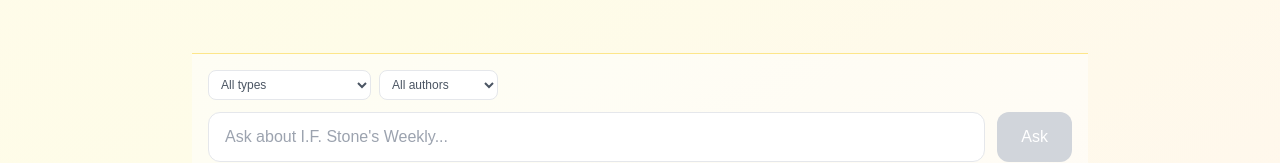
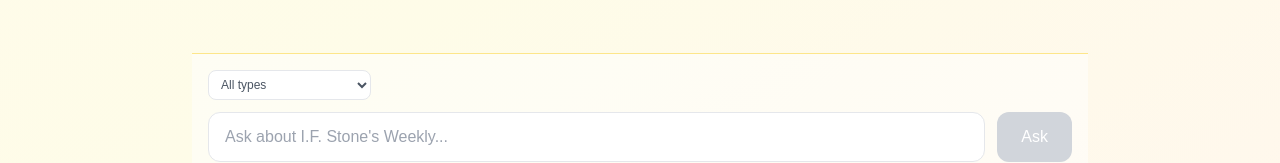
Before and after one commit to murguia/ifstone-search, a Next.js app: page / in a window 1280 px wide. Shown: the part 511-674 px from the top of the page. Built offline with nearby package versions, Linux system fonts and the light colour scheme.

Commit message:
Remove author filter — unreliable with current data
quotation-transcription chunks generally have null authors.
Keep just the type filter for now.

Co-Authored-By: Claude Opus 4.6 (1M context) <noreply@anthropic.com>

```diff
--- a/components/ChatInterface.tsx
+++ b/components/ChatInterface.tsx
@@ -23,7 +23,6 @@ export function ChatInterface() {
   const [input, setInput] = useState("");
   const [isLoading, setIsLoading] = useState(false);
   const [filterType, setFilterType] = useState("");
-  const [filterAuthor, setFilterAuthor] = useState("");
   const scrollRef = useRef<HTMLDivElement>(null);
   const messagesEndRef = useRef<HTMLDivElement>(null);
 
@@ -66,7 +65,6 @@ export function ChatInterface() {
           conversationHistory,
           filters: {
             ...(filterType && { type: filterType }),
-            ...(filterAuthor && { author: filterAuthor }),
           },
         }),
       });
@@ -296,22 +294,13 @@ export function ChatInterface() {
             <option value="note">Note</option>
             <option value="quotation-transcription">Quotation/Transcription</option>
           </select>
-          <select
-            value={filterAuthor}
-            onChange={(e) => setFilterAuthor(e.target.value)}
-            className="text-xs bg-white dark:bg-gray-800 border border-gray-200 dark:border-gray-700 rounded-lg px-2 py-1.5 text-gray-600 dark:text-gray-300 focus:outline-none focus:ring-1 focus:ring-amber-500"
-          >
-            <option value="">All authors</option>
-            <option value="I.F. Stone">I.F. Stone</option>
-            <option value="Jennings Perry">Jennings Perry</option>
-          </select>
-          {(filterType || filterAuthor) && (
+          {filterType && (
             <button
               type="button"
-              onClick={() => { setFilterType(""); setFilterAuthor(""); }}
+              onClick={() => setFilterType("")}
               className="text-xs text-gray-400 hover:text-gray-600 dark:hover:text-gray-300 transition-colors"
             >
-              Clear filters
+              Clear filter
             </button>
           )}
         </div>
```
